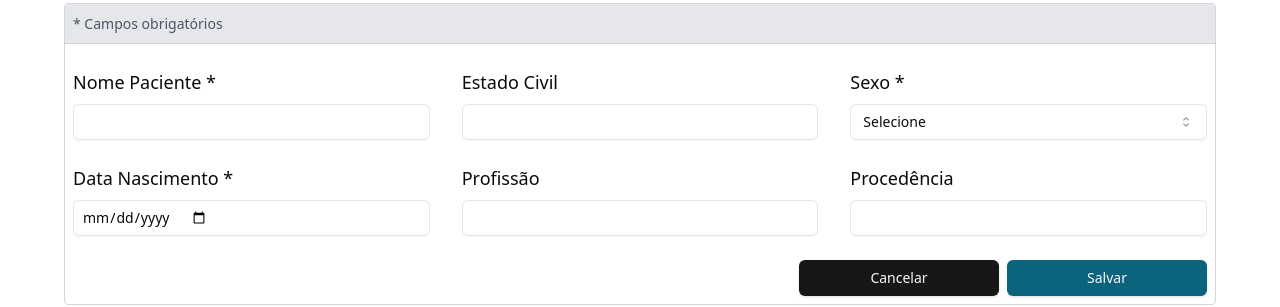
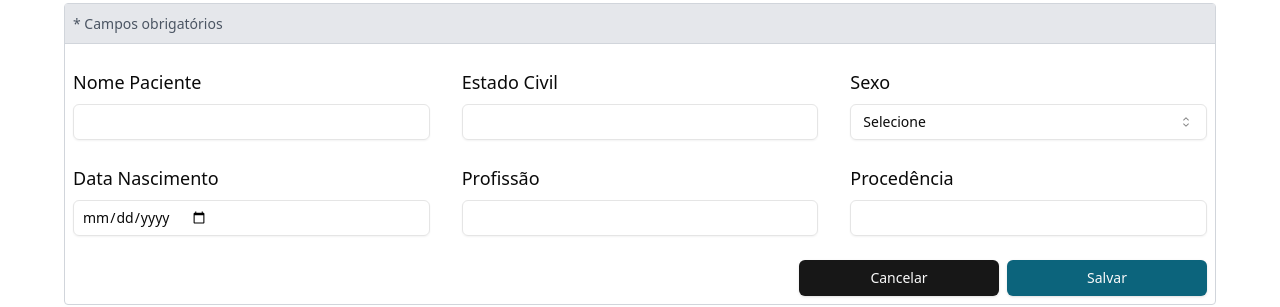
Before and after one commit to CaioMantovaniBorba/virchow-web, a React (Vite) app: page /cadastrarpaciente in a window 1280 px wide. Shown: the part 287-594 px from the top of the page. Built offline with nearby package versions, Linux system fonts and the light colour scheme.

Commit message:
feat: register patient

```diff
--- a/src/pages/RegisterPatient/index.tsx
+++ b/src/pages/RegisterPatient/index.tsx
@@ -92,16 +92,16 @@ function RegisterPatient() {
     setLoading(true);
 
     const pacienteData = {
-      paciente: {
-        nome: data.name.toUpperCase(),
-        estadoCivil: data.estadoCivil,
-        sexo: data.sexo,
-        datNascimento: data.datNascimento,
-        profissao: data.profissao.toUpperCase(),
-        procedencia: data.profissao.toUpperCase()
+      nome: data.name.toUpperCase(),
+      estadoCivil: {
+        id: 1,
+        descricao: "Solteiro"
       },
+      sexo: data.sexo,
+      datNascimento: `${data.datNascimento}T00:00:00.000Z`,
+      profissao: data.profissao.toUpperCase(),
+      procedencia: data.procedencia.toUpperCase()
     }
-
     api.post("/Paciente", pacienteData)
       .then(() => {
         toast.success("Paciente cadastrado com sucesso!", {
@@ -151,7 +151,7 @@ function RegisterPatient() {
                       name="name"
                       render={({ field }) => (
                         <FormItem className='text-left'>
-                          <FormLabel className='text-lg'>Nome Paciente *</FormLabel>
+                          <FormLabel className='text-lg'>Nome Paciente</FormLabel>
                           <FormControl>
                             <Input className="pl-2 w-full uppercase" {...field} />
                           </FormControl>
@@ -183,7 +183,7 @@ function RegisterPatient() {
                       name="sexo"
                       render={({ field }) => (
                         <FormItem className='text-left'>
-                          <FormLabel className='text-lg'>Sexo *</FormLabel>
+                          <FormLabel className='text-lg'>Sexo</FormLabel>
                           <FormControl>
                             <Select onValueChange={field.onChange}>
                               <SelectTrigger>
@@ -191,7 +191,7 @@ function RegisterPatient() {
                               </SelectTrigger>
                               <SelectContent>
                                 <SelectGroup>
-                                  <SelectLabel>Sexo *</SelectLabel>
+                                  <SelectLabel>Sexo</SelectLabel>
                                   <SelectItem value="M">Masculino</SelectItem>
                                   <SelectItem value="F">Feminino</SelectItem>
                                 </SelectGroup>
@@ -213,7 +213,7 @@ function RegisterPatient() {
                       name="datNascimento"
                       render={({ field }) => (
                         <FormItem className='text-left'>
-                          <FormLabel className='text-lg max-sm:text-sm'>Data Nascimento *</FormLabel>
+                          <FormLabel className='text-lg max-sm:text-sm'>Data Nascimento</FormLabel>
                           <FormControl>
                             <Input
                               className="pl-2 w-full"
--- a/src/pages/SearchPatient/index.tsx
+++ b/src/pages/SearchPatient/index.tsx
@@ -218,7 +218,7 @@ function SearchPatient() {
 
       <div className="flex flex-col justify-center w-[90%] space-y-8">
         <div className="flex items-center w-full h-[50px] rounded-sm bg-gray-200 border border-gray-300">
-          <span className="ml-2 text-xl font-bold">CADASTRO DE PACIENTE</span>
+          <span className="ml-2 text-xl font-bold">CADASTROS DE PACIENTES</span>
         </div>
 
         <Button className="flex w-[200px] bg-[#0C647C] hover:bg-[#0C647C]/80" onClick={() => navigate("/cadastrarpaciente")}>
```
